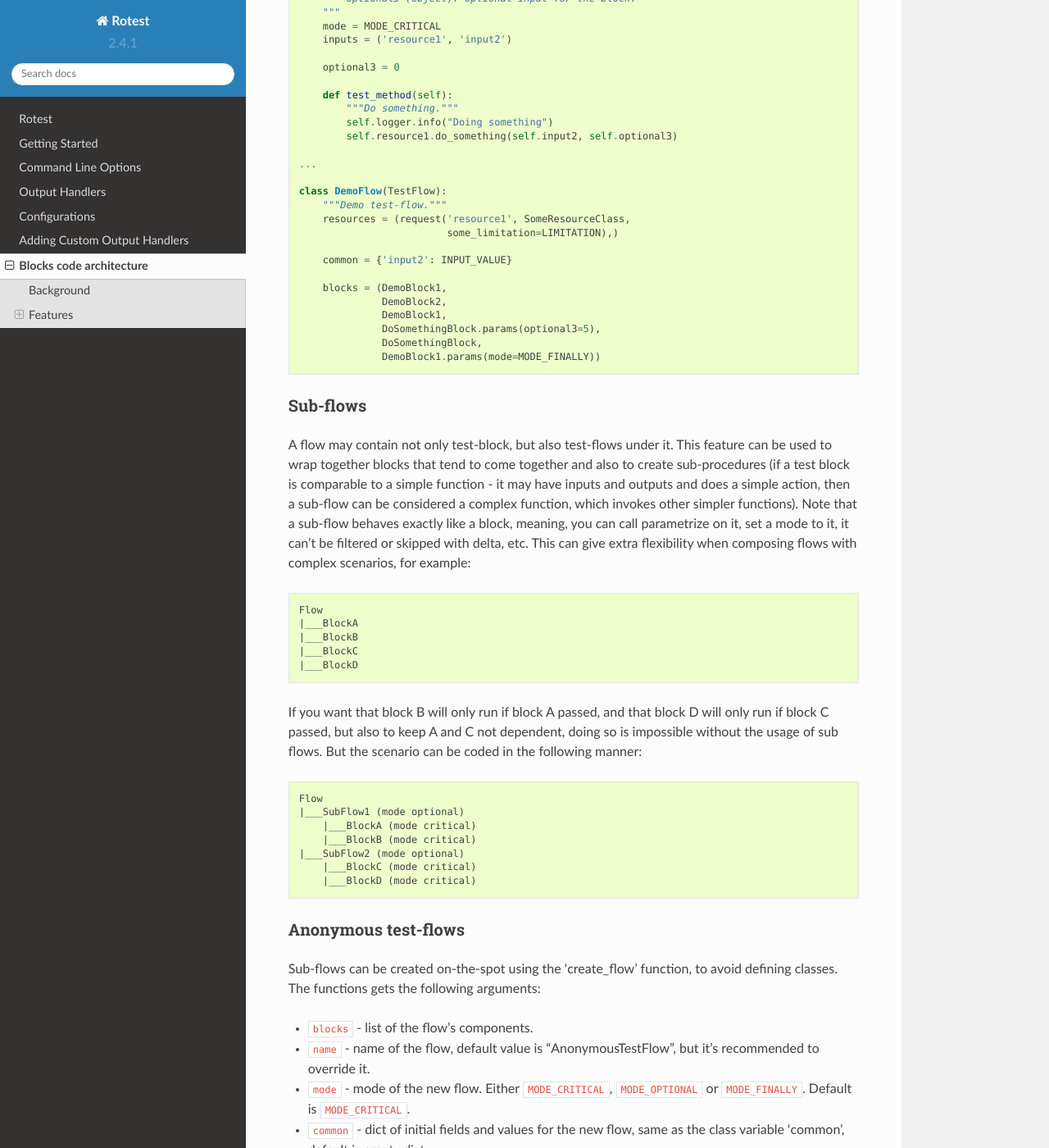
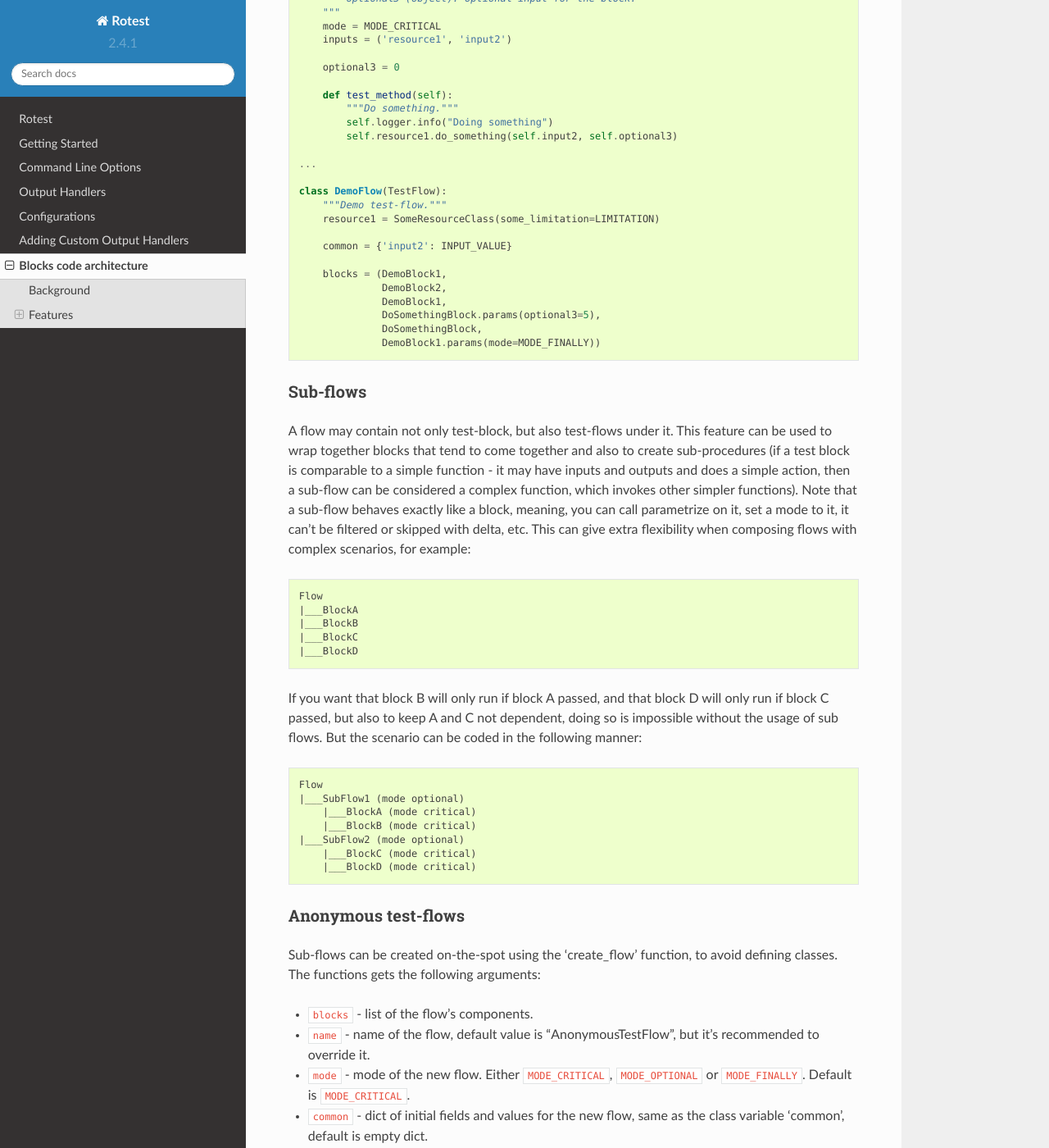
Before and after one commit to gregoil/rotest, a Sphinx documentation site: the page built from docs/advanced/blocks.rst, in a window 1280 px wide and 1400 px high, scrolled down 3767 px. Shown: the whole window at 82% size. Built offline with Sphinx 7.4.7 and the Read the Docs theme 2.0.0, drawn with Linux system fonts in a browser that asks for light colours; some of the changed text lies outside the part shown.

Commit message:
update docs

```diff
--- a/docs/advanced/blocks.rst
+++ b/docs/advanced/blocks.rst
@@ -222,8 +222,7 @@ Example
 
     class DemoFlow(TestFlow):
         """Demo test-flow."""
-        resources = (request('resource1', SomeResourceClass,
-                             some_limitation=LIMITATION),)
+        resource1 = SomeResourceClass(some_limitation=LIMITATION)
 
         common = {'input2': INPUT_VALUE}
 
@@ -297,8 +296,7 @@ The functions gets the following arguments:
 
     class DemoFlow(TestFlow):
         """Demo test-flow."""
-        resources = (request('resource1', SomeResourceClass,
-                             some_limitation=LIMITATION),)
+        resource1 = SomeResourceClass(some_limitation=LIMITATION)
 
         blocks = (DemoBlock1,
                   DemoBlock2,
--- a/docs/cli_options/client_options.rst
+++ b/docs/cli_options/client_options.rst
@@ -344,8 +344,8 @@ As an example, let's suppose we have the following test:
 .. code-block:: python
 
     class SomeTest(TestCase):
-        resources = [request("res1", Resource1),
-                     request("res2", Resource2)]
+        res1 = Resource1()
+        res2 = Resource2()
 
         def test(self):
             ...
--- a/docs/intro/using_resources.rst
+++ b/docs/intro/using_resources.rst
@@ -244,13 +244,13 @@ following content:
 .. code-block:: python
 
     from rotest.core.runner import main
-    from rotest.core.case import TestCase, request
+    from rotest.core.case import TestCase
 
     from resources.calculator import Calculator
 
 
     class AddTest(TestCase):
-        resources = [request("calc", Calculator)]
+        calc = Calculator()
 
         def test_add(self):
             result = self.calc.calculate("1 + 1")
```
